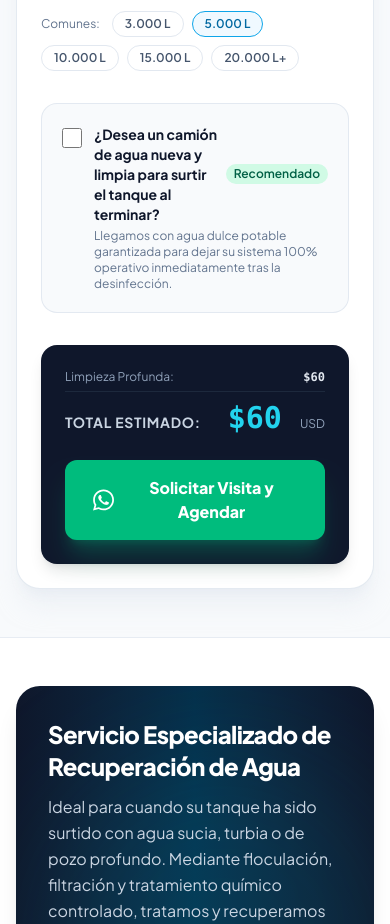
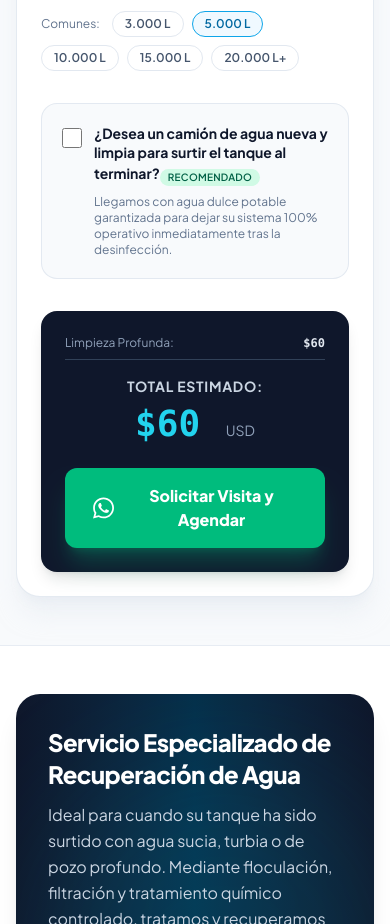
Before and after one commit to copyplotmargarita/DS.SERVICIOS.INTEGRALES, a React (Vite) app: page /#/ in a window 390 px wide. Shown: the part 1840-2764 px from the top of the page. Built offline with nearby package versions, Linux system fonts and the light colour scheme.

Commit message:
Fix responsive layout for checkbox and total price

```diff
--- a/src/pages/LandingLimpieza.jsx
+++ b/src/pages/LandingLimpieza.jsx
@@ -339,11 +339,11 @@ export function LandingLimpieza() {
                   className="mt-1 w-5 h-5 text-sky-600 rounded border-slate-300 focus:ring-sky-500 cursor-pointer"
                 />
                 <div className="flex-1">
-                  <label htmlFor="truckCheckbox" className="font-bold text-slate-900 text-sm sm:text-base cursor-pointer flex items-center gap-2">
-                    <span>¿Desea un camión de agua nueva y limpia para surtir el tanque al terminar?</span>
-                    <span className="text-xs bg-emerald-100 text-emerald-800 font-semibold px-2 py-0.5 rounded-full">Recomendado</span>
+                  <label htmlFor="truckCheckbox" className="font-bold text-slate-900 text-sm sm:text-base cursor-pointer block leading-snug">
+                    ¿Desea un camión de agua nueva y limpia para surtir el tanque al terminar?
+                    <span className="inline-block mt-1.5 sm:mt-0 sm:ml-2 align-middle text-[10px] sm:text-xs bg-emerald-100 text-emerald-800 font-semibold px-2 py-0.5 rounded-full uppercase tracking-wide">Recomendado</span>
                   </label>
-                  <p className="text-xs text-slate-500 mt-1">
+                  <p className="text-xs text-slate-500 mt-2 sm:mt-1">
                     Llegamos con agua dulce potable garantizada para dejar su sistema 100% operativo inmediatamente tras la desinfección.
                   </p>
 
@@ -402,9 +402,9 @@ export function LandingLimpieza() {
                     <span className="font-mono font-bold text-slate-200">+${truckPrice}</span>
                   </div>
                 )}
-                <div className="pt-2 border-t border-slate-800 flex items-baseline justify-between md:justify-start gap-4">
+                <div className="pt-4 mt-2 sm:pt-2 sm:mt-0 border-t border-slate-700 sm:border-slate-800 flex flex-col sm:flex-row items-center sm:items-baseline justify-between md:justify-start gap-1 sm:gap-4">
                   <span className="text-sm font-bold text-slate-300 uppercase tracking-wider">Total Estimado:</span>
-                  <div className="text-3xl font-black font-mono text-cyan-400">${grandTotal} <span className="text-xs font-sans text-slate-400 font-normal">USD</span></div>
+                  <div className="text-4xl sm:text-3xl font-black font-mono text-cyan-400 mt-1 sm:mt-0">${grandTotal} <span className="text-sm sm:text-xs font-sans text-slate-400 font-normal ml-1 sm:ml-0">USD</span></div>
                 </div>
                 {liters >= 20000 && (
                   <p className="text-[11px] text-amber-300/90 leading-tight max-w-sm mt-1">
```
